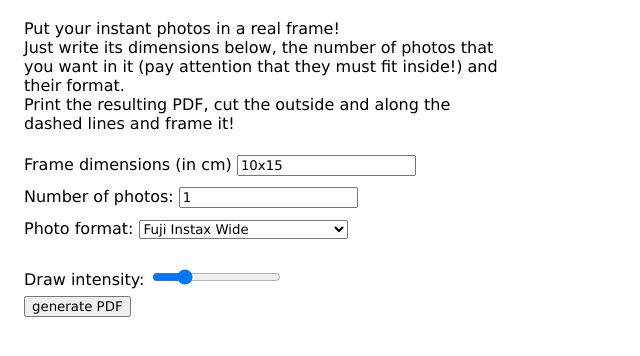
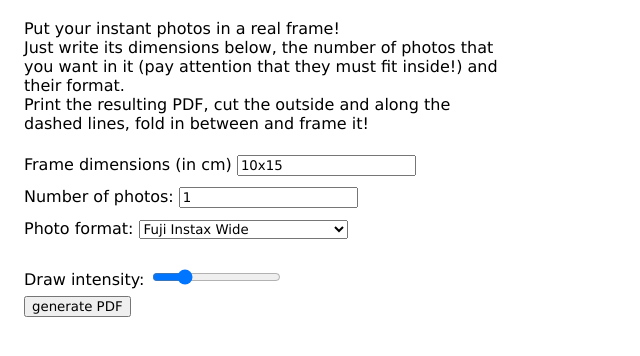
Before and after one commit to AlessioGiambrone/instant_photo_framer, a plain HTML site: page index.html in a window 1280 px wide. Shown: the part 86-442 px from the top of the page, without its empty margins (0-640 px from the left). Drawn offline with Linux system fonts and the light colour scheme.

Commit message:
instructions seems better now

```diff
--- a/index.html
+++ b/index.html
@@ -45,8 +45,8 @@
     Just write its dimensions below, the number of photos that you want in it
     (pay attention that they must fit inside!) and their format.
     <br>
-    Print the resulting PDF, cut the outside and along the dashed lines and
-    frame it!
+    Print the resulting PDF, cut the outside and along the dashed lines, fold
+    in between and frame it!
     <br>
     <form>
       <div>
```
